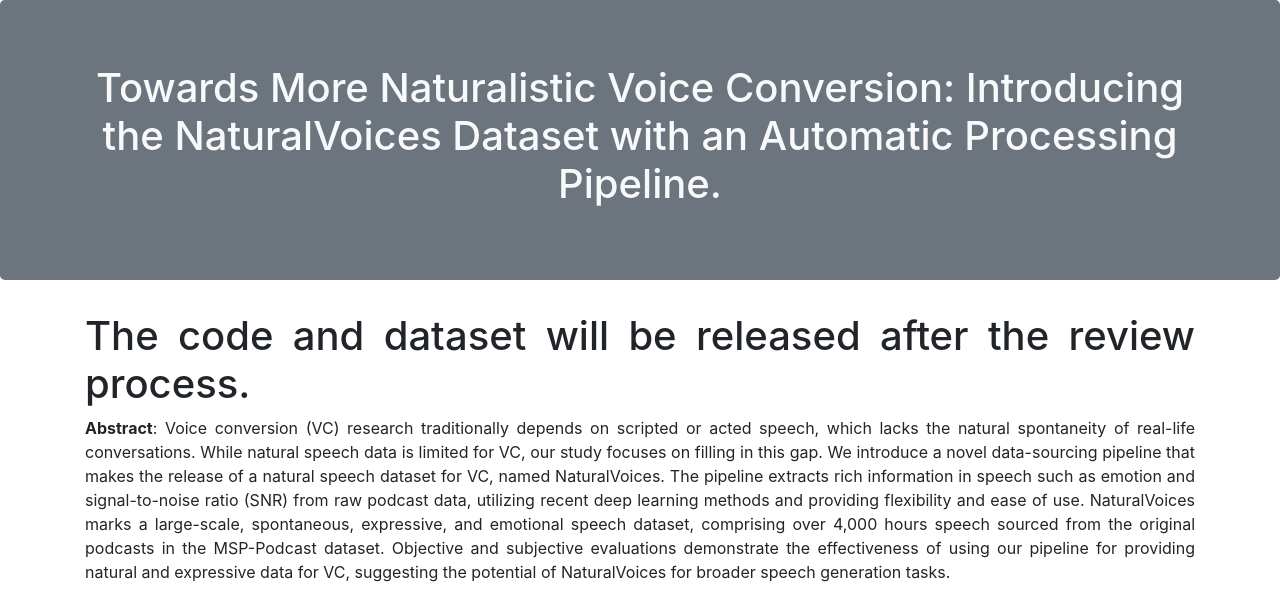
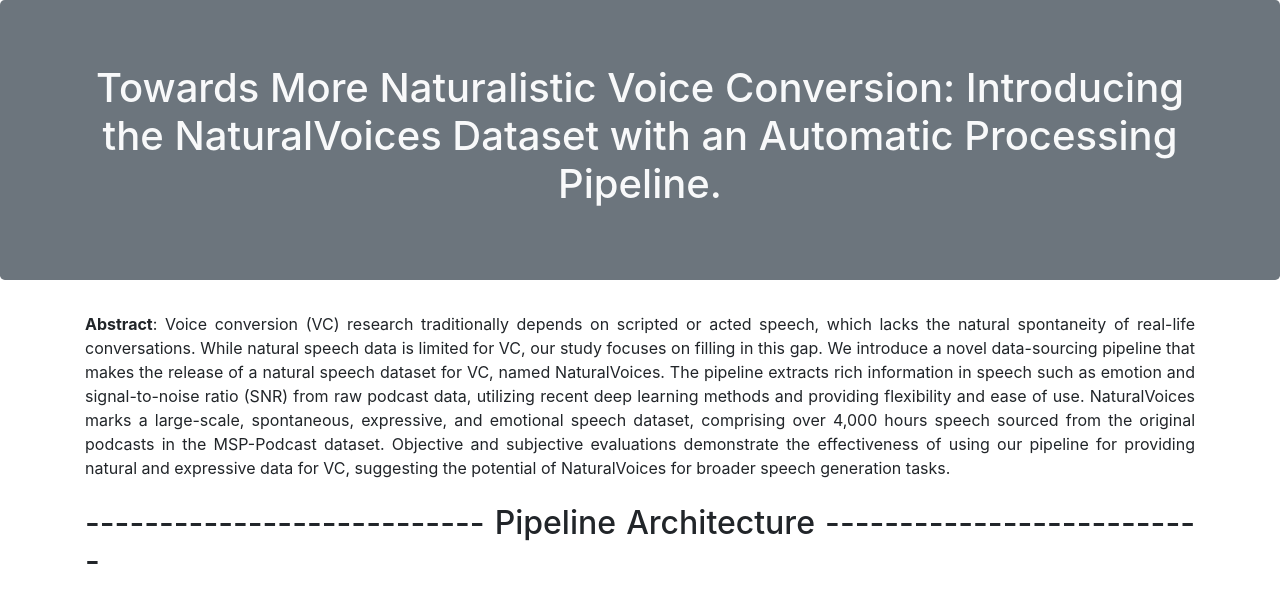
Before and after one commit to 3loi/NaturalVoices, a plain HTML site: page index.html in a window 1280 px wide. Shown: the top 591 px of the page. Drawn offline with nearby package versions, Linux system fonts and the light colour scheme.

Commit message:
Update index.html

```diff
--- a/index.html
+++ b/index.html
@@ -67,8 +67,6 @@ td{
       <div class="row" id="result">
         <div class="col-md-12">
            <figcaption style="text-align:justify;"></font><font size=3>
-		   <h1>The code and dataset will be released
-			   after the review process.</h1>
           <b>Abstract</b>:
 		   Voice conversion (VC) research traditionally depends on scripted or acted speech, which lacks the natural spontaneity of real-life conversations.
 		   While natural speech data is limited for VC, our study focuses on filling in this gap. We introduce a novel data-sourcing pipeline that makes the
```
